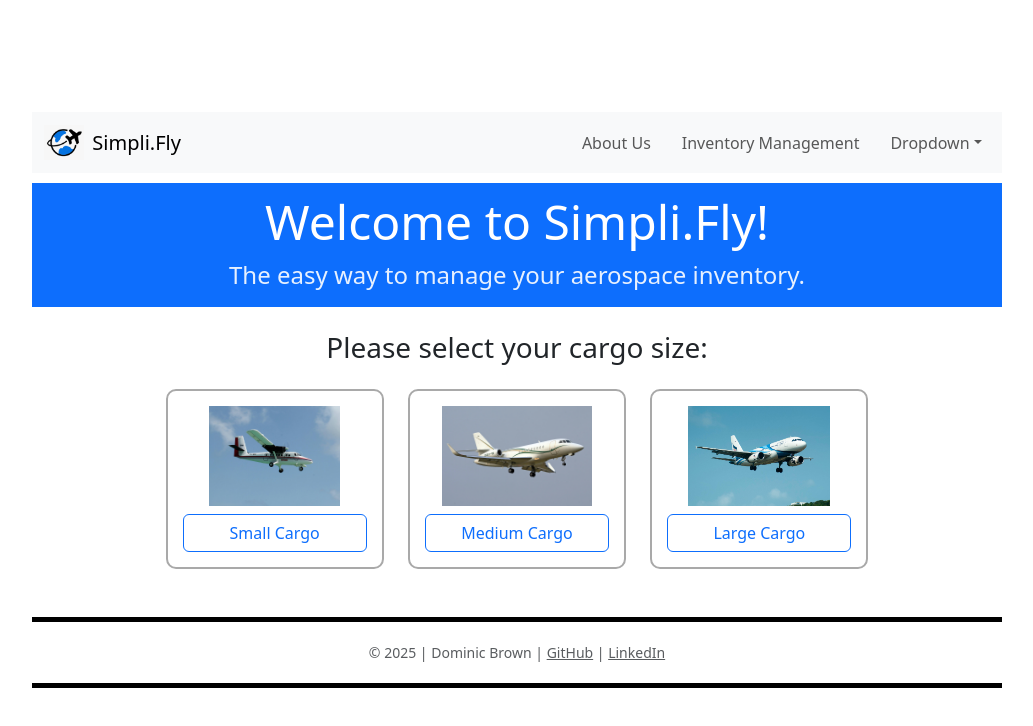
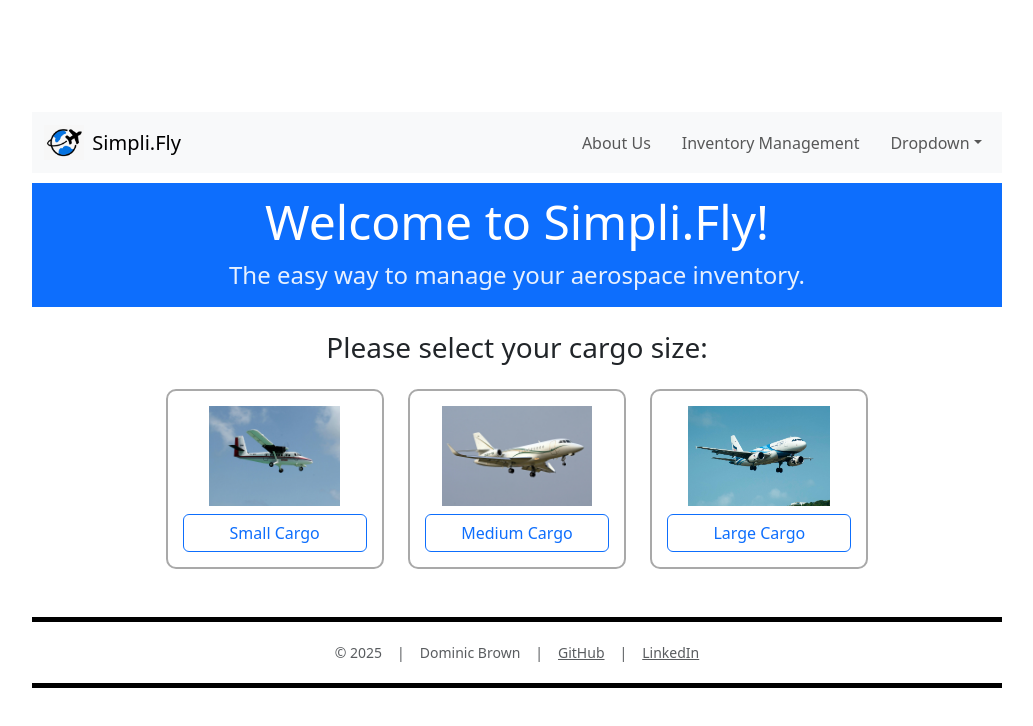
Before and after one commit to dombrown95/Simpli.Fly, a React (Vite) app: page / in a window 1280 px wide. Shown: the top 726 px of the page, without its empty margins (123-1156 px from the left). Built offline with nearby package versions, Linux system fonts and the light colour scheme.

Commit message:
updated footer CSS

```diff
--- a/src/components/Footer/Footer.css
+++ b/src/components/Footer/Footer.css
@@ -8,3 +8,11 @@
   border-top: 5px solid black;
   border-bottom: 5px solid black;
 }
+
+.footer .container {
+  display: flex;
+  justify-content: center;
+  align-items: center;
+  flex-wrap: wrap;
+  gap: 15px;
+}
--- a/src/components/Footer/Footer.jsx
+++ b/src/components/Footer/Footer.jsx
@@ -4,8 +4,10 @@ function Footer() {
   return (
     <footer className="footer">
       <div className="container">
-        <span className="text-muted">© 2025 | </span>
-        <span className="text-muted">Dominic Brown | </span>
+        <span className="text-muted">© 2025 </span>
+        <span className="text-muted"> | </span>
+        <span className="text-muted">Dominic Brown </span>
+        <span className="text-muted"> | </span>
         <a
           href="https://github.com/dombrown95"
           target="_blank"
```
Lines whose indentation alone changed are shown as unchanged.
